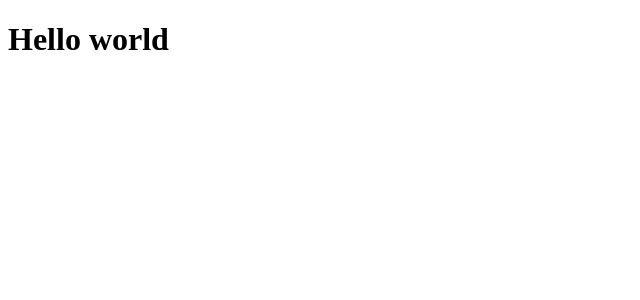
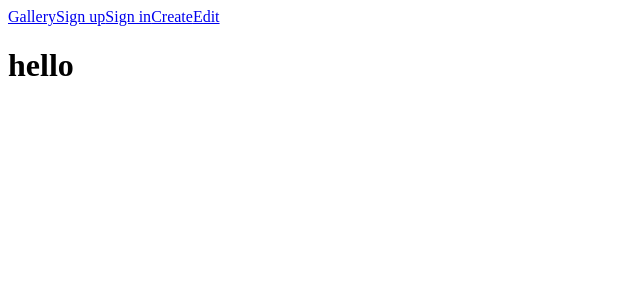
Before and after one commit to dp-daly/exhibition-calendar-frontend, a React app: page / in a window 1280 px wide. Shown: the top 300 px of the page, without its empty margins (0-640 px from the left). Built offline with nearby package versions, Linux system fonts and the light colour scheme; the HTML template or start-up script is replaced by a standard one.

Commit message:
Routes defined, navbar added and showing

```diff
--- a/package.json
+++ b/package.json
@@ -12,7 +12,8 @@
   "dependencies": {
     "axios": "^1.7.2",
     "react": "^18.2.0",
-    "react-dom": "^18.2.0"
+    "react-dom": "^18.2.0",
+    "react-router-dom": "^6.23.1"
   },
   "devDependencies": {
     "@types/react": "^18.2.66",
--- a/src/App.jsx
+++ b/src/App.jsx
@@ -1,5 +1,25 @@
+import { BrowserRouter as Router, Routes, Route } from 'react-router-dom'
+import Navbar from './components/Navbar'
+import Gallery from './components/Gallery'
+import Signup from './components/Signup'
+import Signin from './components/Signin'
+import CreateExhibition from './components/CreateExhibition'
+import ShowExhibition from './components/ShowExhibition'
+import EditExhibition from './components/EditExhibition'
+
+
 function App() {
-  return <h1>Hello world</h1>
+  return <Router>
+    <Navbar />
+    <Routes>
+      <Route path="/" element={<Gallery />} />
+      <Route path="/auth/signup" element={<Signup />} />
+      <Route path="/auth/signin" element={<Signin />} />
+      <Route path="/gallery/create" element={<CreateExhibition />} />
+      <Route path="/gallery/edit" element={<EditExhibition />} />
+      <Route path="/gallery/:exhibitionId" element={<ShowExhibition />} />
+    </Routes>
+  </Router>
 }
 
 export default App
--- /dev/null
+++ b/src/components/CreateExhibition.jsx
@@ -0,0 +1,5 @@
+function CreateExhibition() {
+
+}
+
+export default CreateExhibition
--- /dev/null
+++ b/src/components/EditExhibition.jsx
@@ -0,0 +1,5 @@
+function EditExhibition() {
+
+}
+
+export default EditExhibition
--- /dev/null
+++ b/src/components/Gallery.jsx
@@ -0,0 +1,5 @@
+function Gallery() {
+    return <h1>hello</h1>
+}
+
+export default Gallery
--- /dev/null
+++ b/src/components/Navbar.jsx
@@ -0,0 +1,22 @@
+import { Link, useLocation } from 'react-router-dom'
+import { useState, useEffect } from 'react'
+
+function Navbar() {
+    return (
+        <nav className="navbar">
+            <div className="navbar-menu is-active">
+                <div className="navbar-item">
+                    <div className="buttons">
+                        <Link to="/" className="button is-warning">Gallery</Link>
+                        <Link to="/auth/signup" className="button">Sign up</Link>
+                        <Link to="/auth/signin" className="button">Sign in</Link>
+                        <Link to="/gallery/create" className="button">Create</Link>
+                        <Link to="/gallery/edit" className="button">Edit</Link>
+                    </div>
+                </div>
+            </div>
+        </nav>
+    )
+}
+
+export default Navbar
--- /dev/null
+++ b/src/components/ShowExhibition.jsx
@@ -0,0 +1,5 @@
+function ShowExhibition() {
+
+}
+
+export default ShowExhibition
--- /dev/null
+++ b/src/components/Signin.jsx
@@ -0,0 +1,5 @@
+function Signin() {
+
+}
+
+export default Signin
--- /dev/null
+++ b/src/components/Signup.jsx
@@ -0,0 +1,5 @@
+function Signup() {
+
+}
+
+export default Signup
```
Also changed, not shown: 1 other file (tests, documents, lock files or other folders).
